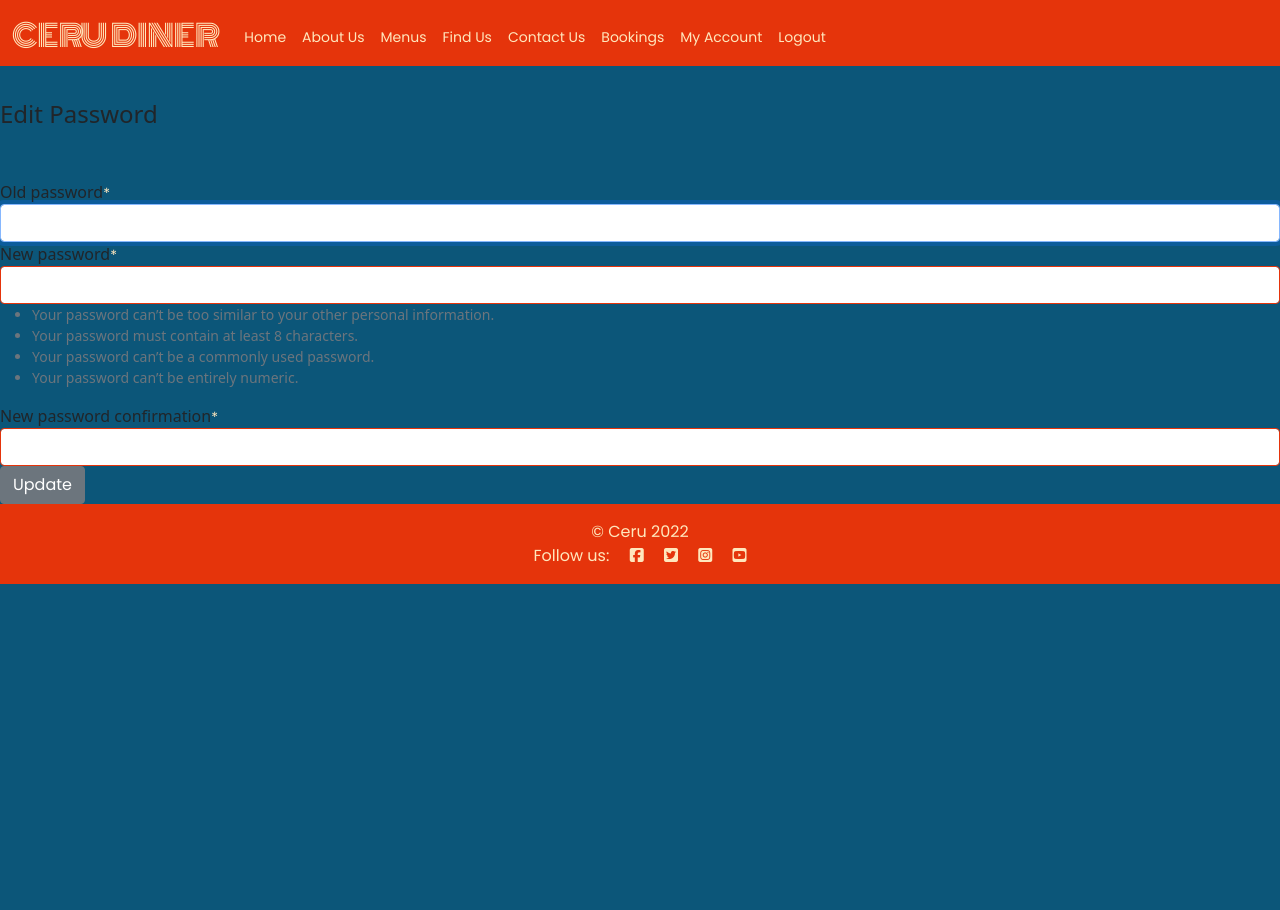
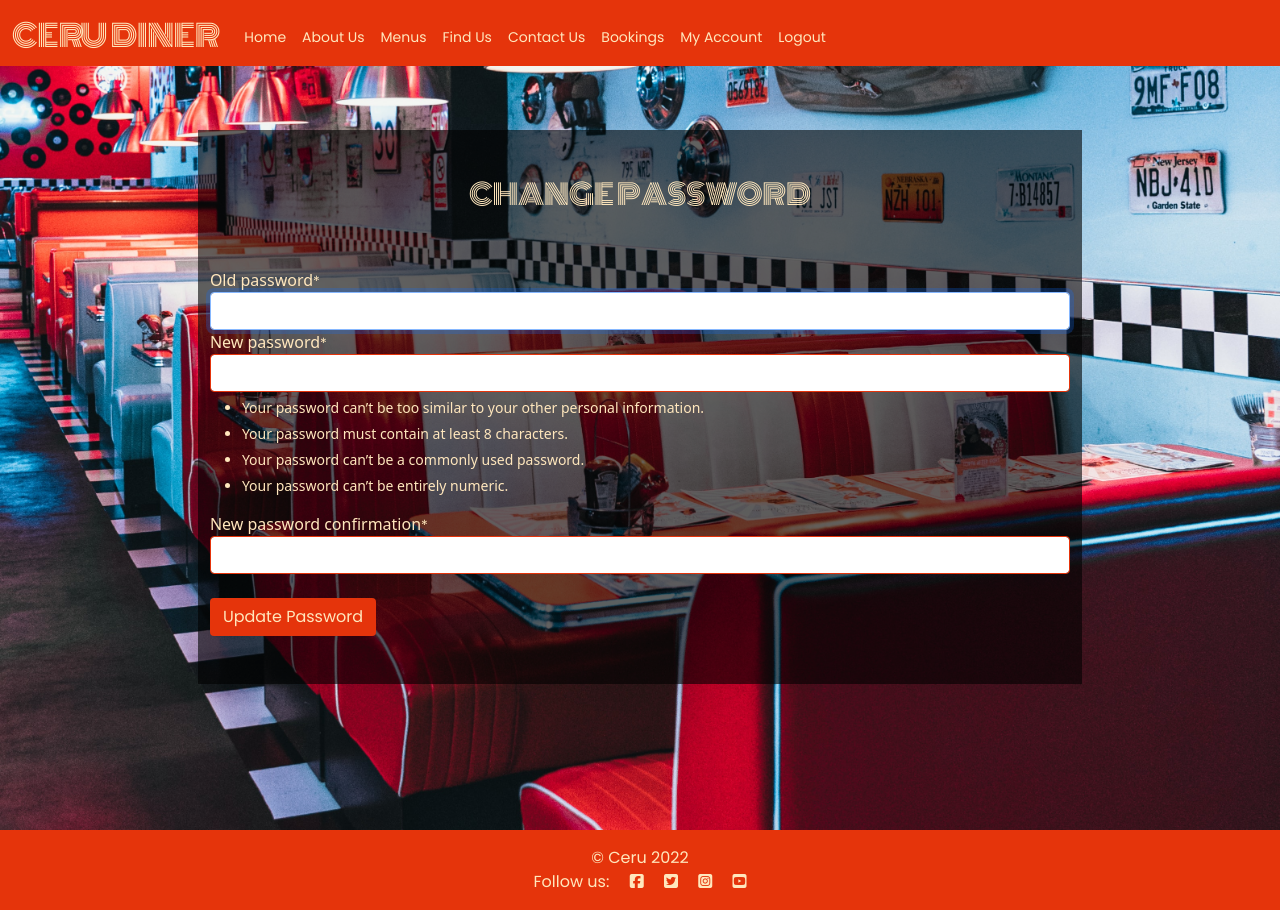
Before and after one commit to gabriel-alves-p/ceru-restaurant, a Django app: page /password/ in a window 1280 px wide. Before the commit the page ends 584 px from the top, so only its background shows below. Run offline with Django 3.2, Linux system fonts and the light colour scheme; the visitor is signed in with stand-in values (Sample User, id 1); some libraries are stand-ins or nearby versions.

Commit message:
style edit-password page with bootstrap

```diff
--- a/static/css/style.css
+++ b/static/css/style.css
@@ -162,7 +162,7 @@ span {
 
 /* ---------------------------------------------------------------------------------- SIGNUP.HTML / LOGIN.HTML / LOGOUT.HTML */
 #signup-hero-image {
-    height: 600px;
+    height: 780px;
     width: 100%;
     background: url('../images/hero2.png') no-repeat center center;
     background-size: cover;
@@ -223,3 +223,7 @@ span {
 /* ---------------------------------------------------------------------------------- EDIT_BOOKING.HTML */
 /* ---------------------------------------------------------------------------------- DASHBOARD.HTML */
 /* ---------------------------------------------------------------------------------- EDIT_PASSWORD.HTML */
+#password-change-form li {
+    color: #FFE7BD;
+    margin-top: 5px;
+}
--- a/templates/edit_password.html
+++ b/templates/edit_password.html
@@ -3,13 +3,21 @@
 {% block content %}
 {% load crispy_forms_tags %}
 
-<div class="mt-5">
-    <legend class="my-5">Edit Password</legend>
-    <form method="POST">
-        {% csrf_token %}
-        {{ form | crispy }}
-        <button class="btn btn-secondary" type="submit">Update</button>
-    </form>
-</div>
+<header id="signup-hero-image">
+    <div class="container d-flex align-items-center justify-content-center signup-form mt-5">
+        <div class="row d-flex align-items-center signup-row">
+            <div class="col-12 pt-5 pt-md-0">
+                <h3 class="mt-3 mt-md-5 text-uppercase text-center">change password</h3>
+            </div>
+            <div class="col py-5 mx-auto">
+            <form method="POST" id="password-change-form">
+                {% csrf_token %}
+                {{ form | crispy }}
+                <button class="btn btn-signup right mt-4" type="submit">Update Password</button>
+            </form>
+            </div>
+        </div>
+    </div>
+</header>
 
 {% endblock content %}
```
